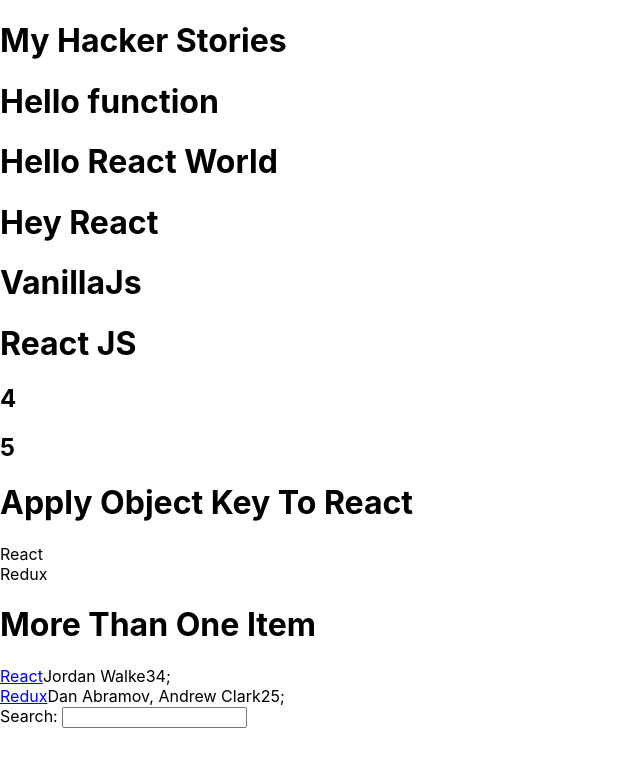
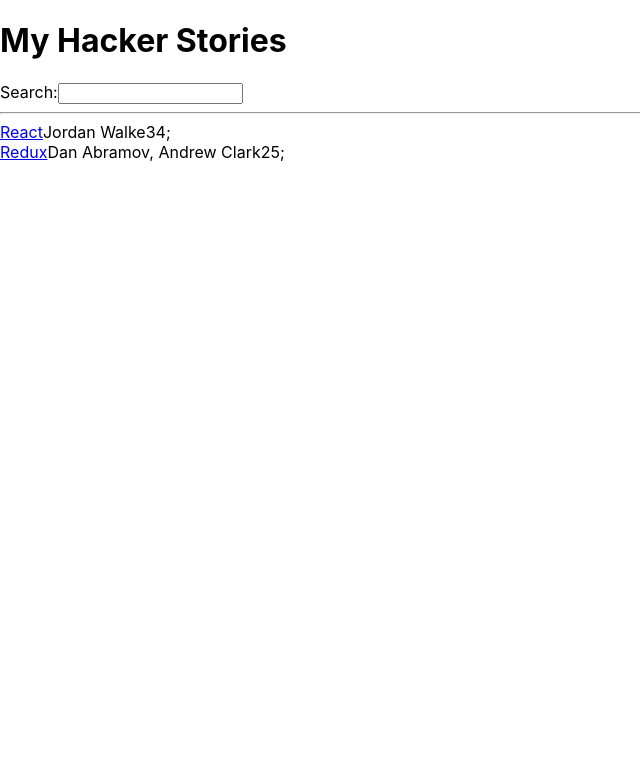
Before and after one commit to solf5978/_devBooks, a React (Create React App) app in the folder _theRoadToReact/hacker-stories/: page / in a window 1280 px wide. Shown: the top 766 px of the page, without its empty margins (0-640 px from the left). Built offline with nearby package versions, Linux system fonts and the light colour scheme.

Commit message:
change to use react props

```diff
--- a/_theRoadToReact/hacker-stories/src/App.js
+++ b/_theRoadToReact/hacker-stories/src/App.js
@@ -24,10 +24,118 @@
 //     </div>
 //   );
 // }
+// export default App;
+// Vanilla Javascript
+// const pureJS_List = () => {
+//   for (let i = 0; i < list.length; i++) { return console.log(list[i].author)}}
+// React Version
+// const reactJS_List = list.map( function(listItem) {
+//   <h2>{listItem.title}</h2>
+// });
+// Apply Object Key on React JS
+// const aha = () => {
+//   list.map ( function(listItem) {
+//     return <h2> {listItem.author}</h2>
+//   })
+// }
+// function getTitle(title) {
+//   return title;
+// }
+// const welcome = {
+//   greeting: `Hey`,
+//   title: `React`,
+// }
+// const title = `React`;
+// function App() {
+//   return (
+//     <div>
+//       <h1> My Hacker Stories</h1>
+//       <h1>Hello function {getTitle("React")}</h1>
+//       <h1> Hello {title} World</h1>
+//       <h1> {welcome.greeting} {welcome.title} </h1>
+//       <h1> VanillaJs </h1>
+//       {pureJS_List}
+//       <h1> React JS</h1>
+//       {list.map( function(listItem) {
+//         return null;
+//       })}
+//       <h1> Apply Object Key To React</h1>
+//       {list.map(item => { return (
+//         <div key={item.objectID}>
+//           {item.title}
+//         </div>);        }
+//                 )
+//       }
 
-// export default App;
+//       <h1> More Than One Item </h1>
+//       {list.map( function(item) {
+//         return (
+//         <div key={item.objectID}>
+//           <span>
+//             <a href={item.url}>{item.title}</a>
+//           </span>
+//           <span>{item.author}</span>
+//           <span>{item.num_comments}</span>
+//           <span>{item.points}</span>;
+//         </div> );
+//           })}
 
-const list = [
+
+//       <label htmlFor="search"> Search: </label>
+//       <input id="search" type="text" />
+
+//       <List />
+//     </div>
+//   );
+// }
+// function List() {
+//   return list.map(function(item) {
+//     return (
+//       <div key = {item.objectID}>
+//         <span>
+//           <a href={item.url}>{item.title}</a>
+//         </span>
+//         <span>{item.author}</span>
+//         <span>{item.num_comments}</span>
+//         <span>{item.points}</span>;
+//       </div>
+//     )
+//   })
+// }
+
+// const list = [
+//   {
+//   title: `React`,
+//   url: `https://reactjs.org/`,
+//   author: `Jordan Walke`,
+//   num_comments: 3,
+//   points: 4,
+//   objectID: 0,},
+//   {
+//     title: `Redux`,
+//     url: `https://redux.js.org/`,
+//     author: `Dan Abramov, Andrew Clark`,
+//     num_comments: 2,
+//     points: 5,
+//     objectID: 1,},
+// ];
+
+// Applied Concise Version
+
+const List = props =>
+  props.list.map( item => (
+    <div key={item.objectID}>
+      <span>
+        <a href={item.url}>{item.title}</a>
+      </span>
+      <span>{item.author}</span>
+      <span>{item.num_comments}</span>
+      <span>{item.points}</span>;
+    </div>
+  ))
+
+const App = () => {
+  const stories = [
       {
       title: `React`,
       url: `https://reactjs.org/`,
@@ -44,74 +152,25 @@
         objectID: 1,},
     ];
 
-// Vanilla Javascript
+  const handleChange = event => {
+    console.log(event.target.value);
+  };
 
-const pureJS_List = () => {
-  for (let i = 0; i < list.length; i++) { return console.log(list[i].author)}}
-
-// React Version
-
-const reactJS_List = list.map( function(listItem) {
-  <h2>{listItem.title}</h2>
-});
-
-// Apply Object Key on React JS
-const aha = () => {
-  list.map ( function(listItem) {
-    return <h2> {listItem.author}</h2>
-  })
-}
-
-function getTitle(title) {
-  return null;
-}
-
-const welcome = {
-  greeting: `Hey`,
-  title: `React`,
-}
-
-const title = `React`;
-
-function App() {
   return (
     <div>
       <h1> My Hacker Stories</h1>
-      <h1>Hello function {getTitle("React")}</h1>
-      <h1> Hello {title} World</h1>
-      <h1> {welcome.greeting} {welcome.title} </h1>
-      <h1> VanillaJs </h1>
-      {pureJS_List}
-      <h1> React JS</h1>
-      {list.map( function(listItem) {
-        return <h2>{listItem.points}</h2>;
-      })}
-      <h1> Apply Object Key To React</h1>
-      {list.map(item => { return (
-        <div key={item.objectID}>
-          {item.title}
-        </div>);        }
+
+      <label htmlFor="search">Search:</label>
+      <input id="search" type="text" onChange={handleChange} />
+
+      <hr />
+
+      <List list={stories} />
+
+    </div>
   )
 }
 
-      <h1> More Than One Item </h1>
-      {list.map( function(item) {
-        return (
-        <div key={item.objectID}>
-          <span>
-            <a href={item.url}>{item.title}</a>
-          </span>
-          <span>{item.author}</span>
-          <span>{item.num_comments}</span>
-          <span>{item.points}</span>;
-        </div> );
-          })}
 
 
-      <label htmlFor="search"> Search: </label>
-      <input id="search" type="text" />
-    </div>
-  );
-}
-
 export default App;
```
Lines whose indentation alone changed are shown as unchanged.
